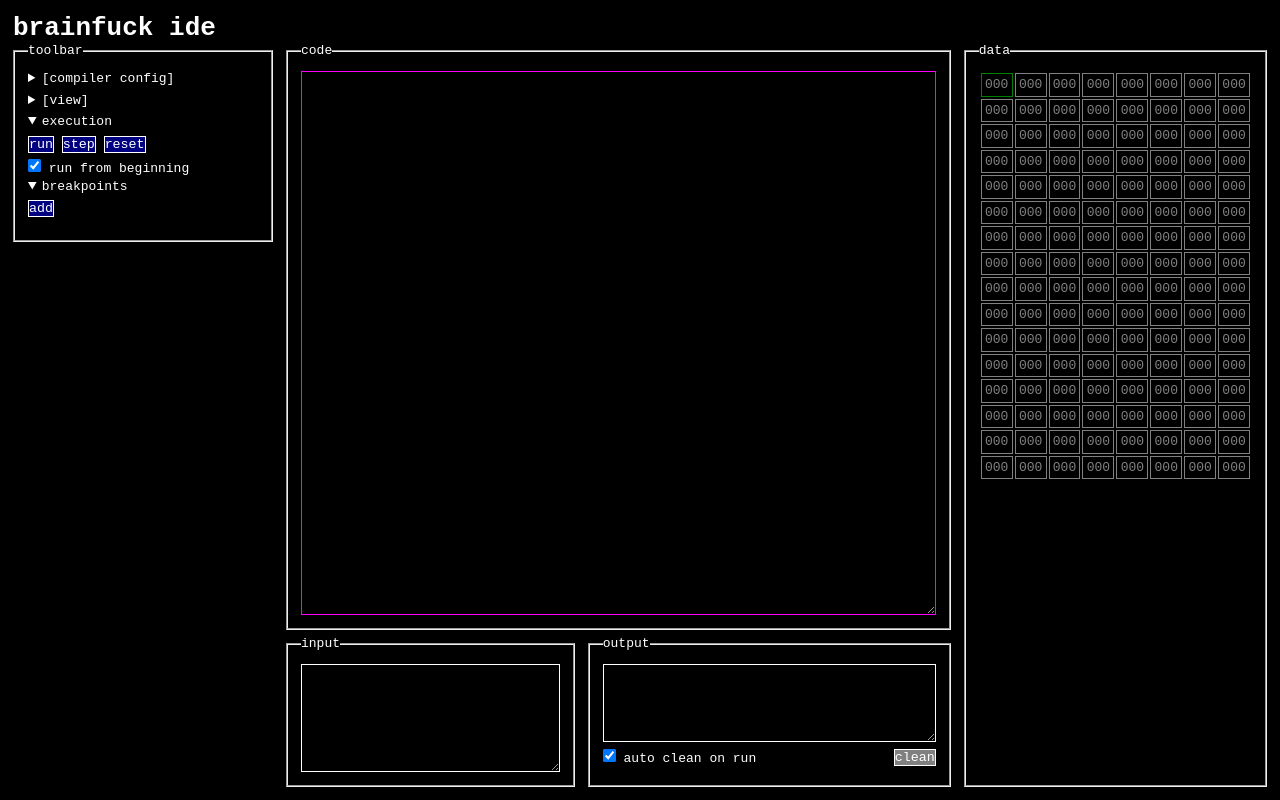
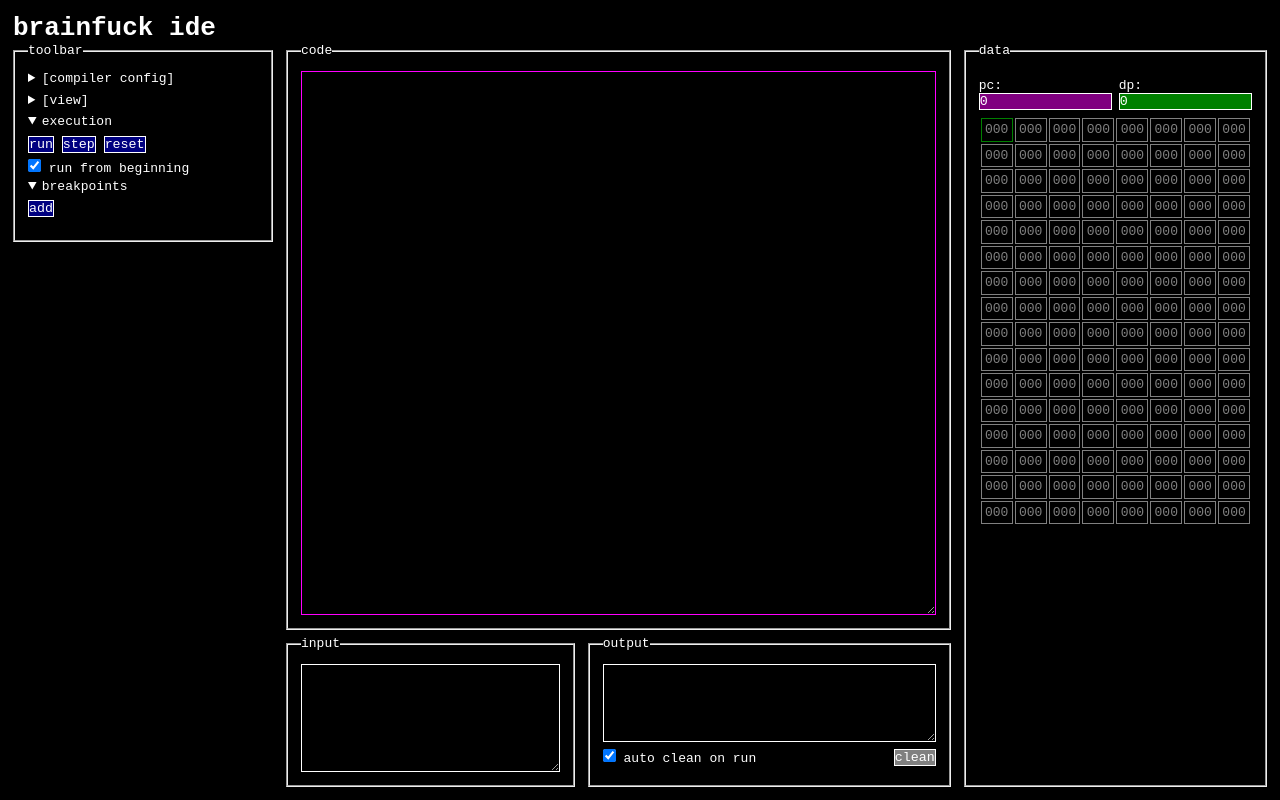
Before and after one commit to carlosmaniero/brainfuck-ide, a plain HTML site: page index.html in a window 1280 px wide. Both pictures are taken after a click on the button "reset". Drawn offline with Linux system fonts and the light colour scheme.

Commit message:
show program and allow updating program data (pc/dp)
Signed-off-by: Carlos Maniero <carlos@maniero.me>

```diff
--- a/index.html
+++ b/index.html
@@ -35,6 +35,23 @@
       }
       #io #output-actions {
         flex-grow: 2;
+      }
+      #program-data {
+        display: flex;
+        gap: 0.5rem;
+        padding: 0.5rem 0;
+      }
+      #program-data input {
+        width: 100%;
+        background: purple;
+      }
+      #program-data input#dp {
+        background: green;
+      }
+      #section-data {
+        display: flex;
+        flex-direction: column;
+        width: 1px;
       }
       input, textarea, button {
         background: navy;
@@ -187,8 +204,14 @@
         </div>
       </form>
 
-      <fieldset>
+      <fieldset id="section-data">
         <legend>data</legend>
+
+        <div id="program-data">
+          <label>pc: <input id="pc" value="0" oninput="onUpdatePc(event)"></label>
+          <label>dp: <input id="dp" value="0" oninput="onUpdateDp(event)"></label>
+        </div>
+
         <table id="dataTable">
           <tbody></tbody>
         </table>
@@ -207,6 +230,8 @@
       const $output = document.getElementById("output")
       const $runFromBeginning = document.getElementById("from-beginning")
       const $autoClean = document.getElementById("auto-clean")
+      const $pc = document.getElementById("pc")
+      const $dp = document.getElementById("dp")
 
       const $table = {
         body: dataTable.getElementsByTagName('tbody')[0],
@@ -270,12 +295,26 @@
           incPc() {
             this.pc++
             this.showCodeLoc()
+            $pc.value = this.pc
             return this.pc
           },
           decPc() {
             this.pc--
             this.showCodeLoc()
+            $pc.value = this.pc
             return this.pc
+          },
+          incDp() {
+            this.dp++
+            $table.setActive(this.dp)
+            $dp.value = this.dp
+            return this.dp
+          },
+          decDp() {
+            this.dp--
+            $table.setActive(this.dp)
+            $dp.value = this.dp
+            return this.dp
           },
           step() {
             if (!this.code[this.pc]) {
@@ -291,11 +330,10 @@
                 $table.updateCol(this.dp, data)
                 break;
               case ">":
-                this.dp++
-                $table.setActive(this.dp)
+                this.incDp()
                 break
               case "<":
-                this.dp--
+                this.decDp()
                 $table.setActive(this.dp)
                 break
               case ".":
@@ -377,6 +415,8 @@
         event.preventDefault();
         init()
         program.showCodeLoc()
+        $pc.value = "0"
+        $dp.value = "0"
       }
 
       function cleanOutput() {
@@ -386,6 +426,24 @@
       function onCleanOutput(event) {
         event.preventDefault()
         cleanOutput();
+      }
+
+      function onUpdatePc(event) {
+        event.preventDefault()
+        const data = Number(event.target.value);
+
+        if (!isNaN(data)) {
+          program.pc = data;
+        }
+      }
+
+      function onUpdateDp(event) {
+        event.preventDefault()
+        const data = Number(event.target.value);
+
+        if (!isNaN(data)) {
+          program.dp = data;
+        }
       }
 
       function renderBreakpoints() {
```
